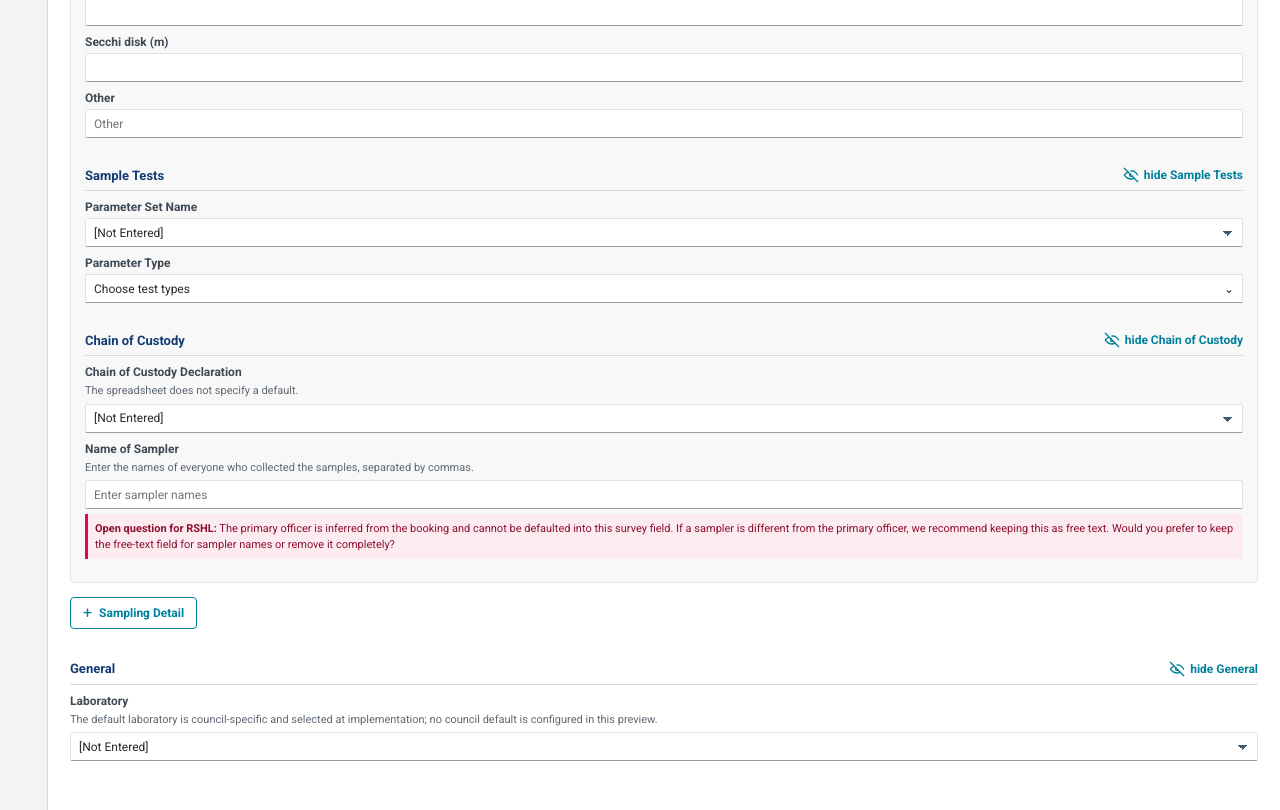
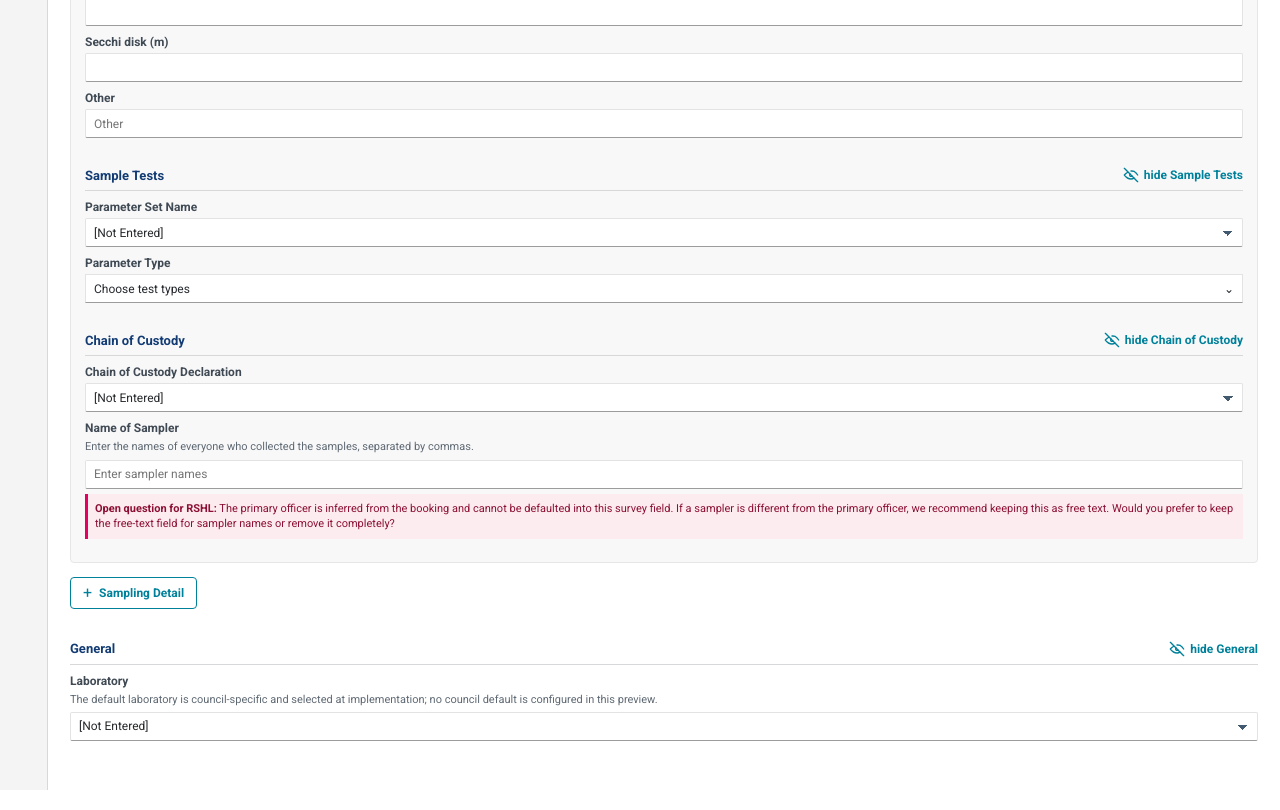
Before and after one commit to andreapickensnz/drss-1197-sampling-survey, a plain HTML site: page DRSS-1197 Sampling Survey - Datascape - v5-feedback.html in a window 1280 px wide. Shown: the part 2346-3156 px from the top of the page. Drawn offline with Linux system fonts and the light colour scheme.

Commit message:
Remove default help from declaration
Co-authored-by: Copilot <223556219+Copilot@users.noreply.github.com>

```diff
--- a/DRSS-1197 Sampling Survey - Datascape - v5-feedback.html
+++ b/DRSS-1197 Sampling Survey - Datascape - v5-feedback.html
@@ -305,7 +305,7 @@
 						</div>
 						<h4 class="subheading">Chain of Custody</h4>
 						<div class="form-grid">
-							<div class="field"><label>Chain of Custody Declaration</label><p class="help">The spreadsheet does not specify a default.</p><select><option value="" selected>[Not Entered]</option><option>True</option><option>False</option></select></div>
+							<div class="field"><label>Chain of Custody Declaration</label><select><option value="" selected>[Not Entered]</option><option>True</option><option>False</option></select></div>
 							<div class="field wide"><label>Name of Sampler</label><p class="field-guidance">Enter the names of everyone who collected the samples, separated by commas.</p><input type="text" aria-label="Name of Sampler" placeholder="Enter sampler names" /><p class="open-question"><strong>Open question for RSHL:</strong> The primary officer is inferred from the booking and cannot be defaulted into this survey field. If a sampler is different from the primary officer, we recommend keeping this as free text. Would you prefer to keep the free-text field for sampler names or remove it completely?</p><p class="spec">Officer lookup and defaulting the primary booking officer into this field are not supported.</p></div>
 						</div>
 					</section>
```
Also changed, not shown: DRSS-1197 Sampling Survey - Fieldwork - v5-feedback.html (+1 -1 lines).
